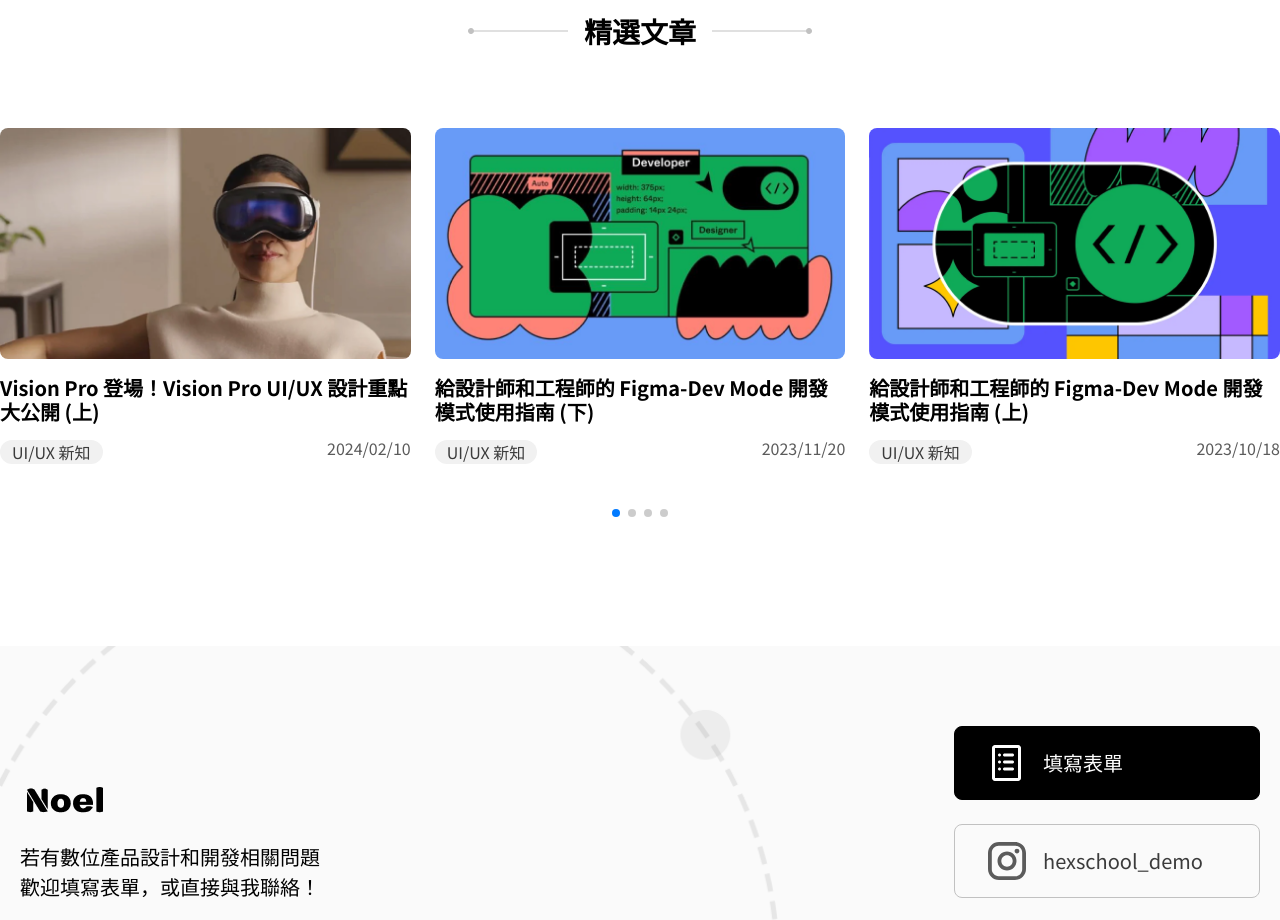
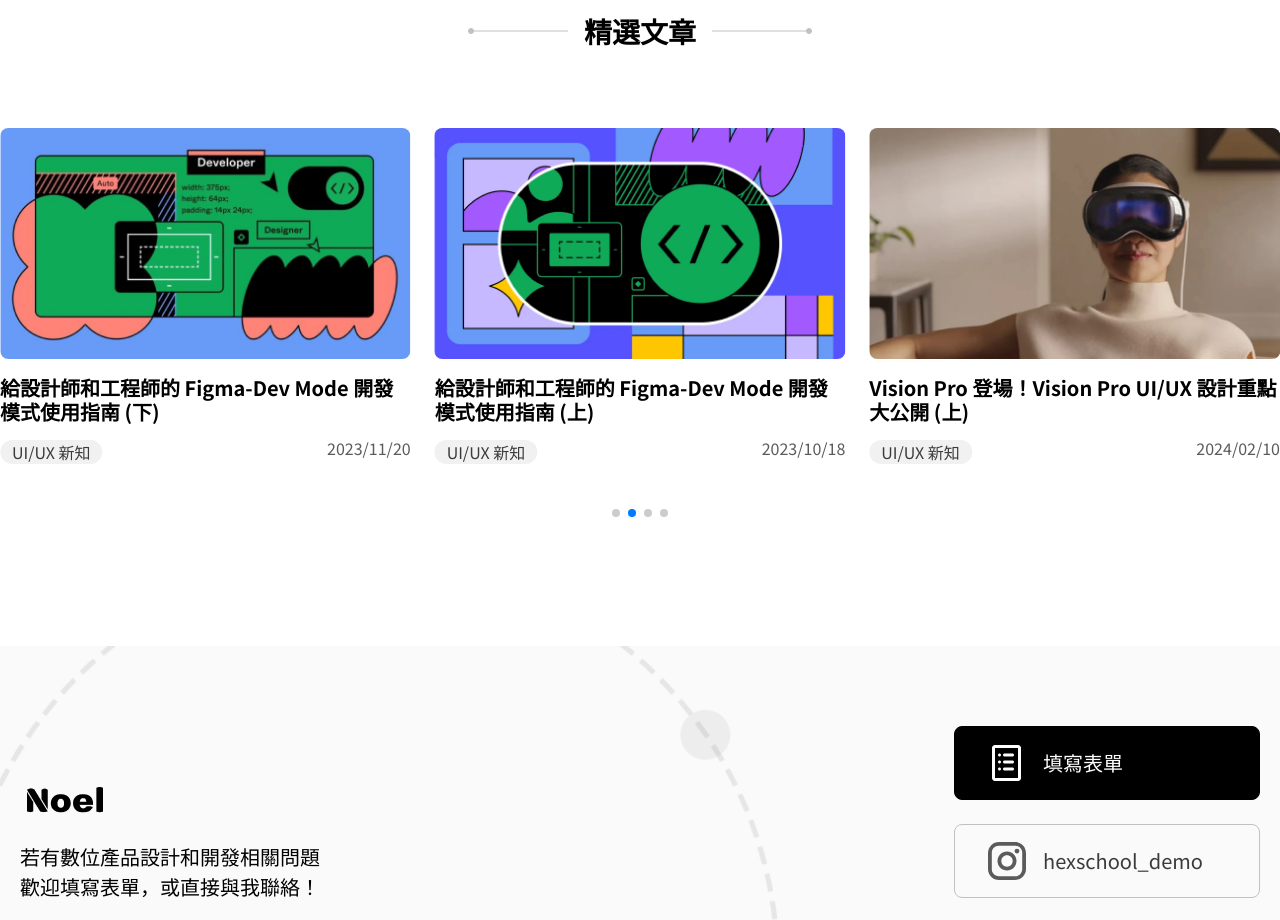
Before and after one commit to jingyanzhong/2024mission2, a Vue app: page /#/ in a window 1280 px wide. Shown: the part 4520-5440 px from the top of the page. Built offline with nearby package versions, Linux system fonts and the light colour scheme; a web font is replaced by a local one.

Commit message:
調整menu css、swiper新增autoplay功能

```diff
--- a/src/assets/sass/layout/_header.scss
+++ b/src/assets/sass/layout/_header.scss
@@ -3,7 +3,7 @@
 
     a {
         display: block;
-        background: url(/src/assets/img/logo.png) no-repeat;
+        background: url('/src/assets/img/logo.png') no-repeat;
         text-wrap: nowrap;
         text-indent: 101%;
         overflow: hidden;
@@ -114,11 +114,12 @@ header {
         }
     }
 }
-
-@include mobile {
+@media (max-width: 992px) {
     .logo {
         margin-right: auto;
     }
+}
+@include mobile {
     header {
         background: #fff;
         position: sticky;
--- a/src/components/ArticleSwiper.vue
+++ b/src/components/ArticleSwiper.vue
@@ -5,8 +5,8 @@ import { Swiper, SwiperSlide } from 'swiper/vue'
 import 'swiper/css'
 import 'swiper/css/pagination'
 // import required modules
-import { Pagination } from 'swiper/modules'
-const modules = [Pagination]
+import { Pagination, Autoplay } from 'swiper/modules'
+const modules = [Pagination, Autoplay]
 </script>
 
 <template>
@@ -15,6 +15,11 @@ const modules = [Pagination]
     :spaceBetween="24"
     :pagination="{
       clickable: true,
+    }"
+    :autoplay="{
+    delay: 4000,
+    disableOnInteraction: false,
+    pauseOnMouseEnter: true
     }"
     :modules="modules" class="articleSwiper">
     <swiper-slide>
```
